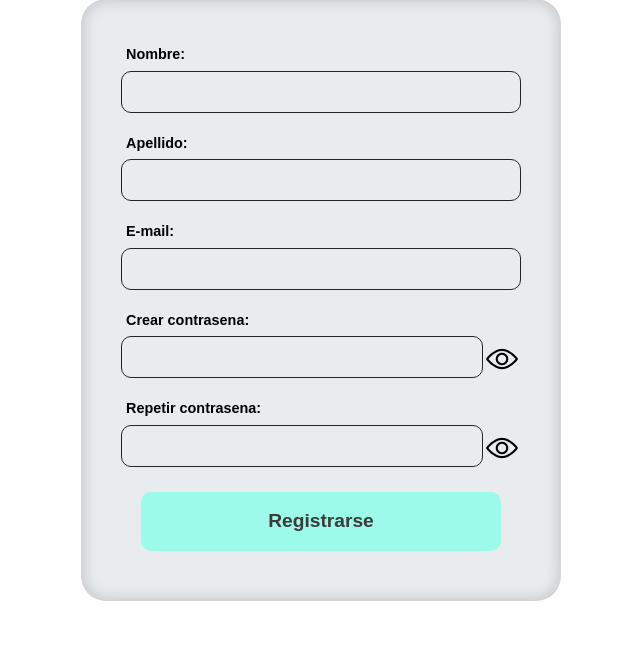
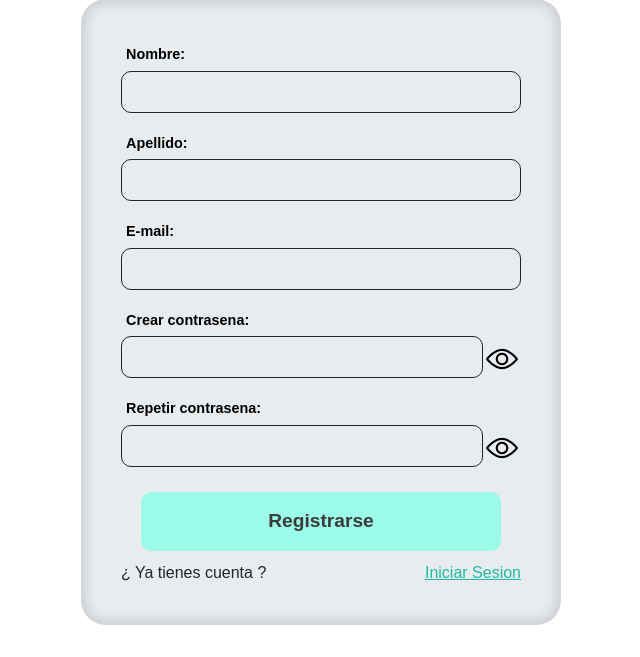
Before and after one commit to moiseStudent/wissen_blog, a Flask app: page /auth/register in a window 1280 px wide. Shown: the part 145-802 px from the top of the page, without its empty margins (319-959 px from the left). Before the commit the page ends 746 px from the top, so only its background shows below. Run offline with Flask 3, Linux system fonts and the light colour scheme.

Commit message:
mini correccion

```diff
--- a/wissen/templates/auth/register.html
+++ b/wissen/templates/auth/register.html
@@ -92,6 +92,10 @@
             class="button-disabled"
             id="button"
         />
+        <div class="a-container">
+            <p class="p">¿ Ya tienes cuenta ?</p>
+            <a href="/auth/register">Iniciar Sesion</a>
+        </div>
     </form>
 </div>
 {% endblock %}
```
